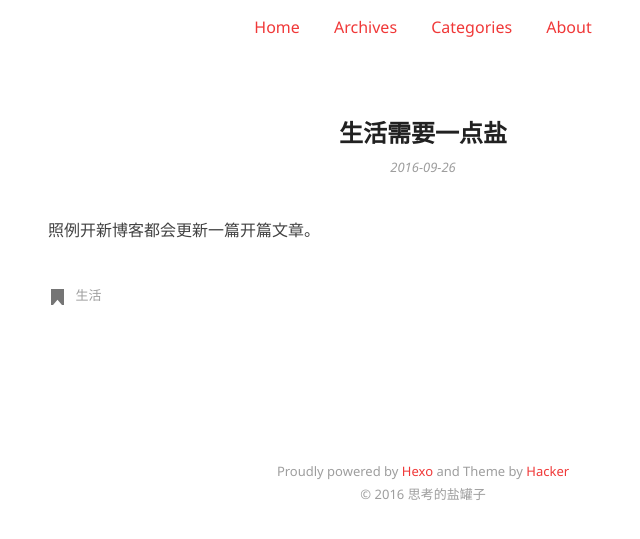
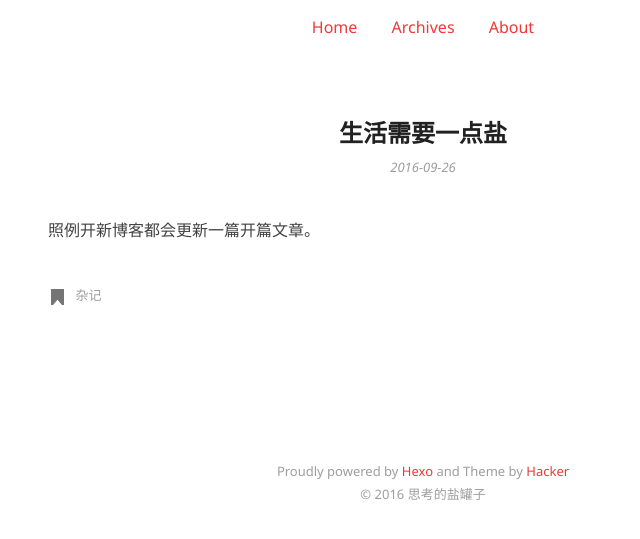
Before and after one commit to vclwei/vclwei.github.io, a plain HTML site: page index.html in a window 1280 px wide. Shown: the part 113-652 px from the top of the page, without its empty margins (217-857 px from the left). Drawn offline with Linux system fonts and the light colour scheme.

Commit message:
Site updated: 2016-10-07 13:54:46

```diff
--- a/index.html
+++ b/index.html
@@ -49,8 +49,6 @@
 
         <li><a href="/archives">Archives</a></li>
 
-        <li><a href="/categories">Categories</a></li>
-
         <li><a href="/about">About</a></li>
 
     </ul>
@@ -98,7 +96,7 @@
 
     <span class="post-categories">
       <i class="icon-categories"></i>
-        <a href="/categories/生活/">生活</a>
+        <a href="/categories/杂记/">杂记</a>
     </span>
 
 
```
Also changed, not shown: about/index.html (+0 -2 lines), archives/2016/09/index.html (+0 -2 lines), archives/2016/index.html (+0 -2 lines), archives/index.html (+0 -2 lines), categories/杂记/index.html (renamed from categories/生活/index.html, +2 -4 lines), posts/46918/index.html (+1 -3 lines).
